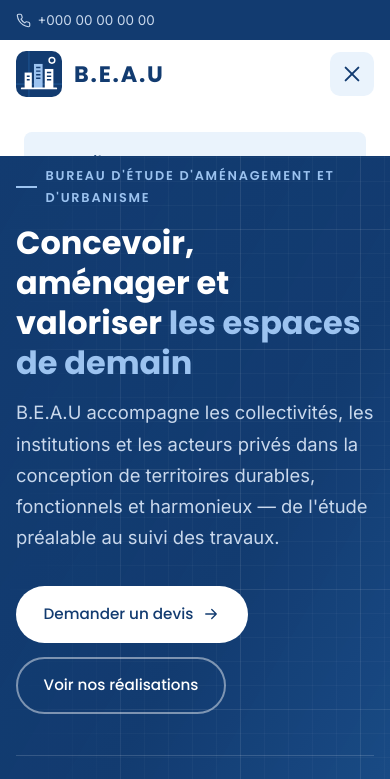
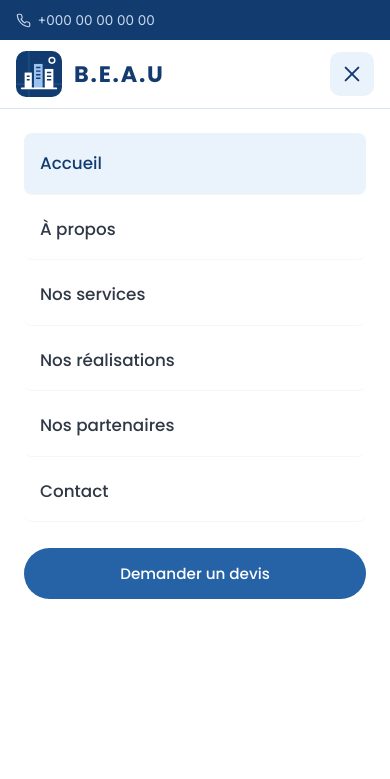
Before and after one commit to david28804/beau-site, a plain HTML site: page index.html in a window 390 px wide. Both pictures are taken after a click on the button "Ouvrir le menu". Shown: the top 779 px of the page. Drawn offline with Linux system fonts and the light colour scheme.

Commit message:
Corrige le menu hamburger invisible sur mobile
Le backdrop-filter de l'en-tête en faisait le bloc conteneur du menu fixe :
top + bottom donnaient une hauteur nulle. Le menu est désormais placé sous
l'en-tête avec une hauteur explicite.

Co-Authored-By: Claude Opus 5.5 <noreply@anthropic.com>

```diff
--- a/assets/css/style.css
+++ b/assets/css/style.css
@@ -557,8 +557,11 @@ button, input, select, textarea { font: inherit; color: inherit; }
   .section { padding: 72px 0; }
   .burger { display: block; }
   .nav {
-    position: fixed; top: var(--header-h); left: 0; right: 0; bottom: 0;
-    background: #fff; flex-direction: column; align-items: stretch; padding: 24px;
+    /* L'en-tête (backdrop-filter) sert de bloc conteneur : on se place sous lui
+       avec une hauteur explicite, sinon top + bottom donnent une hauteur nulle. */
+    position: absolute; top: 100%; left: 0; right: 0; bottom: auto;
+    height: calc(100vh - var(--header-h)); height: calc(100dvh - var(--header-h));
+    background: #fff; border-top: 1px solid var(--border); flex-direction: column; align-items: stretch; padding: 24px;
     transform: translateX(100%); transition: transform .35s var(--ease); overflow-y: auto;
     visibility: hidden;
   }
```
